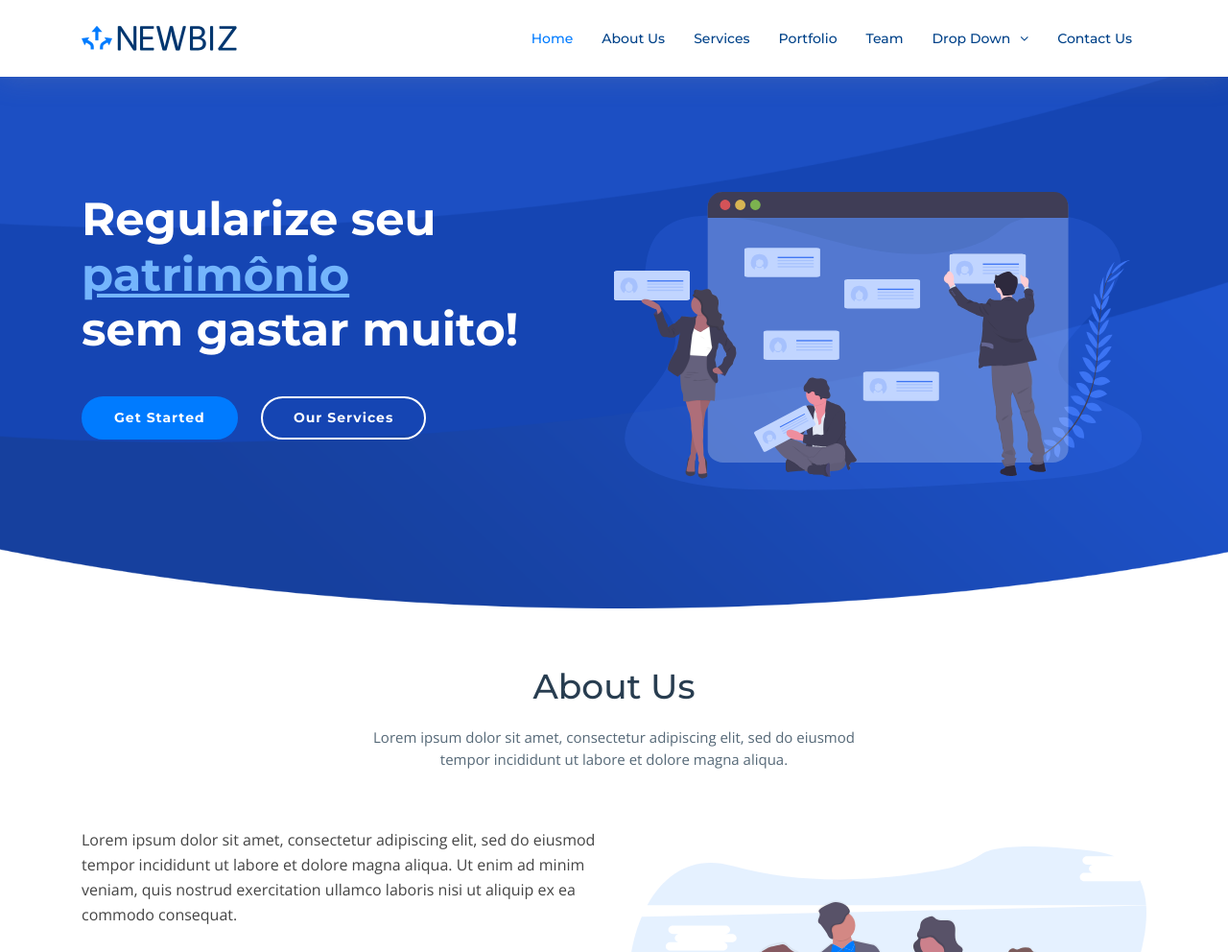
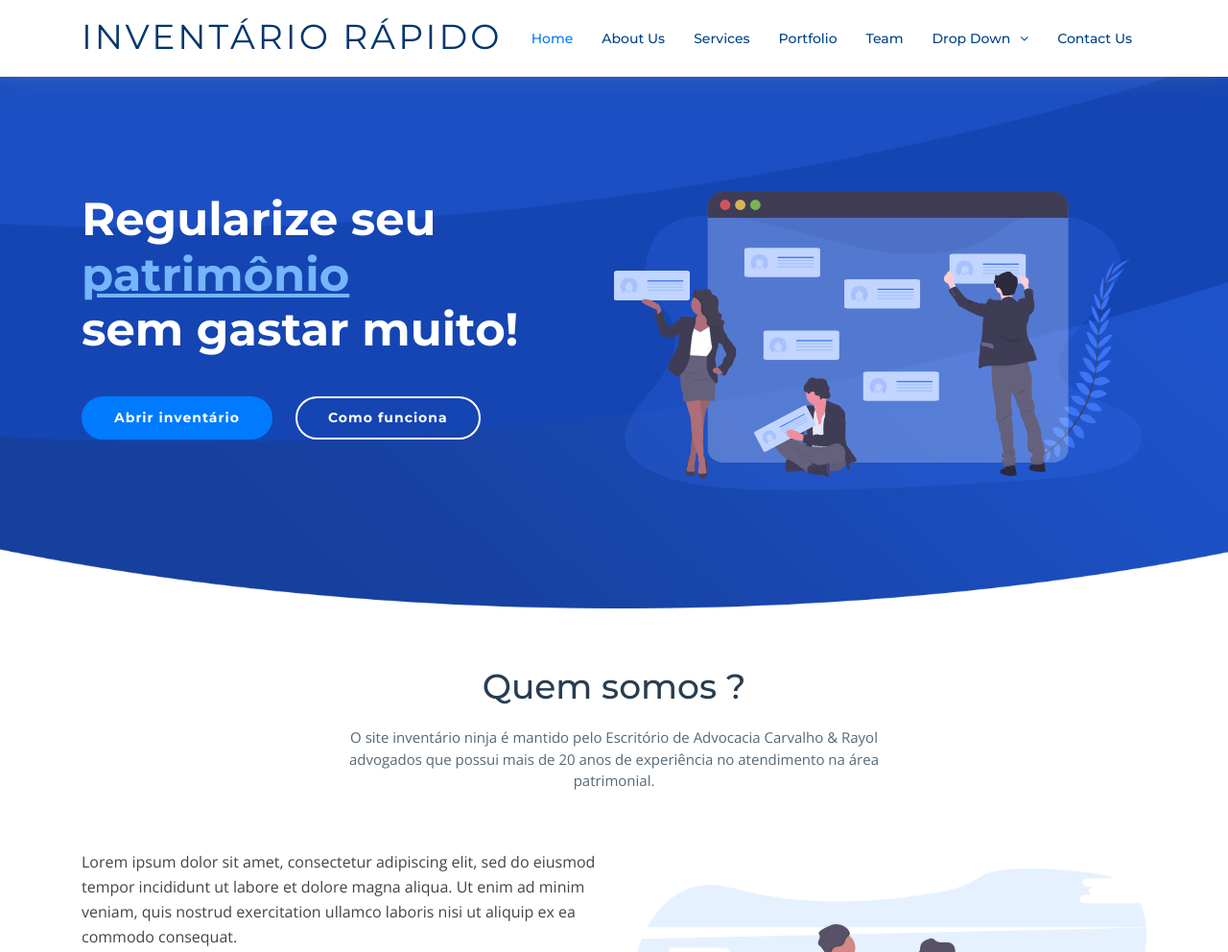
Before and after one commit to editorajaguatirica/site-inventario, a plain HTML site: page index.html in a window 1280 px wide. Shown: the top 992 px of the page at 96% size. Drawn offline with nearby package versions, Linux system fonts and the light colour scheme; files whose address does not match are found by name.

Commit message:
Update index.html

```diff
--- a/index.html
+++ b/index.html
@@ -1,5 +1,5 @@
 <!DOCTYPE html>
-<html lang="en">
+<html lang="pt-br">
 <head>
   <meta charset="utf-8">
   <title>Inventário sem sustos</title>
@@ -45,8 +45,8 @@
 
       <div class="logo float-left">
         <!-- Uncomment below if you prefer to use an image logo -->
-        <!-- <h1 class="text-light"><a href="#header"><span>NewBiz</span></a></h1> -->
-        <a href="#intro" class="scrollto"><img src="img/logo.png" alt="" class="img-fluid"></a>
+        <h1 class="text-light"><a href="#header"><span>Inventário Rápido</span></a></h1>
+        <!-- <a href="#intro" class="scrollto"><img src="img/logo.png" alt="" class="img-fluid"></a> -->
       </div>
 
       <nav class="main-nav float-right d-none d-lg-block">
@@ -93,8 +93,8 @@
       <div class="intro-info">
         <h2>Regularize seu<br><span>patrimônio</span><br>sem gastar muito!</h2>
         <div>
-          <a href="#about" class="btn-get-started scrollto">Get Started</a>
-          <a href="#services" class="btn-services scrollto">Our Services</a>
+          <a href="#about" class="btn-get-started scrollto">Abrir inventário</a>
+          <a href="#services" class="btn-services scrollto">Como funciona</a>
         </div>
       </div>
 
@@ -110,8 +110,8 @@
       <div class="container">
 
         <header class="section-header">
-          <h3>About Us</h3>
-          <p>Lorem ipsum dolor sit amet, consectetur adipiscing elit, sed do eiusmod tempor incididunt ut labore et dolore magna aliqua.</p>
+          <h3>Quem somos ?</h3>
+          <p>O site inventário ninja é mantido pelo Escritório de Advocacia Carvalho & Rayol advogados que possui mais de 20 anos de experiência no atendimento na área patrimonial.</p>
         </header>
 
         <div class="row about-container">
@@ -191,7 +191,7 @@
       <div class="container">
 
         <header class="section-header">
-          <h3>Services</h3>
+          <h3>Inventário Extrajudicial</h3>
           <p>Laudem latine persequeris id sed, ex fabulas delectus quo. No vel partiendo abhorreant vituperatoribus.</p>
         </header>
 
```
